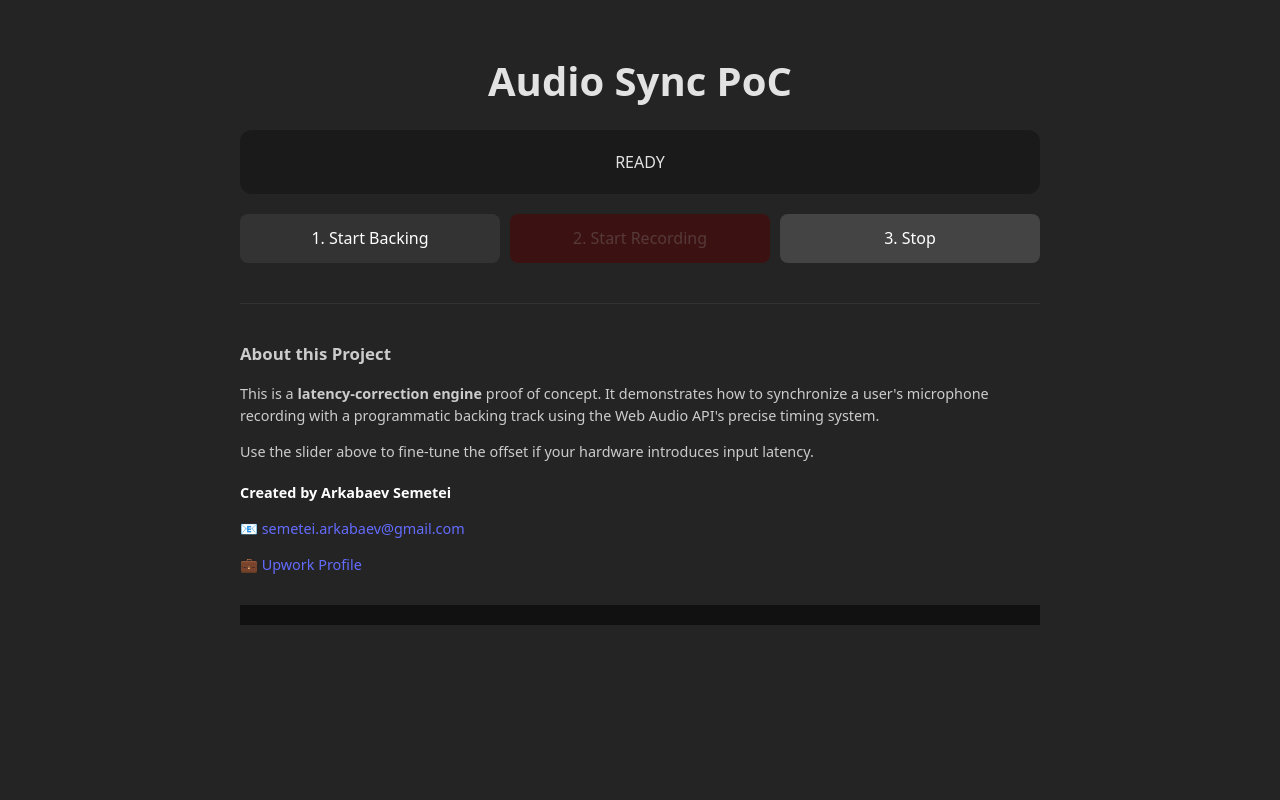
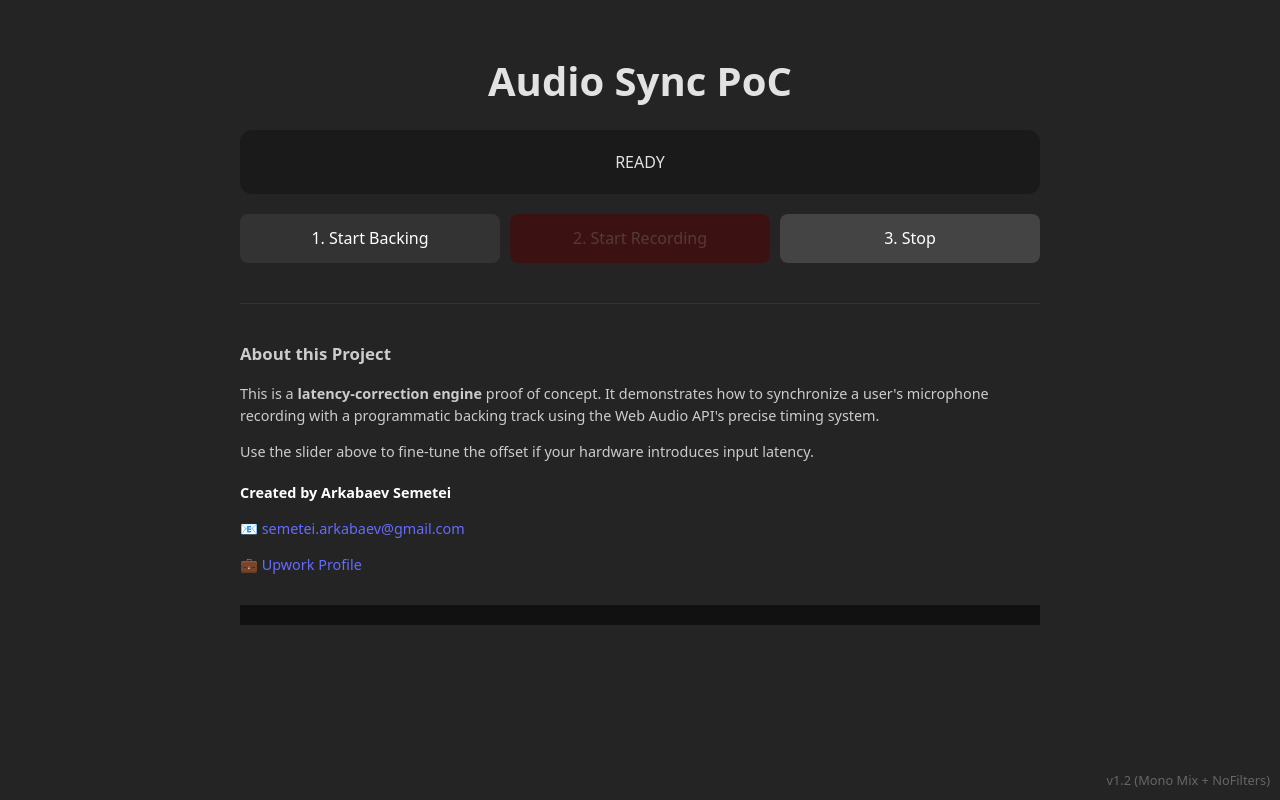
Before and after one commit to Tryharder782/audio-sync-poc, a React (Vite) app: page / in a window 1280 px wide. Built offline with nearby package versions, Linux system fonts and the light colour scheme.

Commit message:
Fix channel shift and add version text

```diff
--- a/src/App.jsx
+++ b/src/App.jsx
@@ -319,9 +319,27 @@ function App() {
         const blob = new Blob(audioChunksRef.current, { type: 'audio/webm' });
         recordingBlobRef.current = blob;
         const arrayBuffer = await blob.arrayBuffer();
-        const audioBuffer = await audioCtxRef.current.decodeAudioData(arrayBuffer);
-        setRecordingBuffer(audioBuffer);
-        log('Recording captured.');
+        const rawBuffer = await audioCtxRef.current.decodeAudioData(arrayBuffer);
+
+        // Force Mono Mixdown if 2 channels
+        // Sometimes raw constraint isn't enough, we must manually mix
+        let finalBuffer = rawBuffer;
+        if (rawBuffer.numberOfChannels > 1) {
+          const ctx = audioCtxRef.current;
+          const monoBuffer = ctx.createBuffer(1, rawBuffer.length, rawBuffer.sampleRate);
+          const inputL = rawBuffer.getChannelData(0);
+          const inputR = rawBuffer.getChannelData(1);
+          const output = monoBuffer.getChannelData(0);
+
+          for (let i = 0; i < rawBuffer.length; i++) {
+            // Simple average mix
+            output[i] = (inputL[i] + inputR[i]) / 2;
+          }
+          finalBuffer = monoBuffer;
+        }
+
+        setRecordingBuffer(finalBuffer);
+        log(`Captured. Channels: ${rawBuffer.numberOfChannels} -> ${finalBuffer.numberOfChannels}`);
       };
 
       const ctx = audioCtxRef.current;
@@ -505,6 +523,17 @@ function App() {
       <div className="debug">
         {debugLog.map((l, i) => <div key={i}>{l}</div>)}
       </div>
+
+      <div style={{
+        position: 'fixed',
+        bottom: '10px',
+        right: '10px',
+        color: '#666',
+        fontSize: '0.8rem',
+        pointerEvents: 'none'
+      }}>
+        v1.2 (Mono Mix + NoFilters)
+      </div>
     </div>
   );
 }
```
